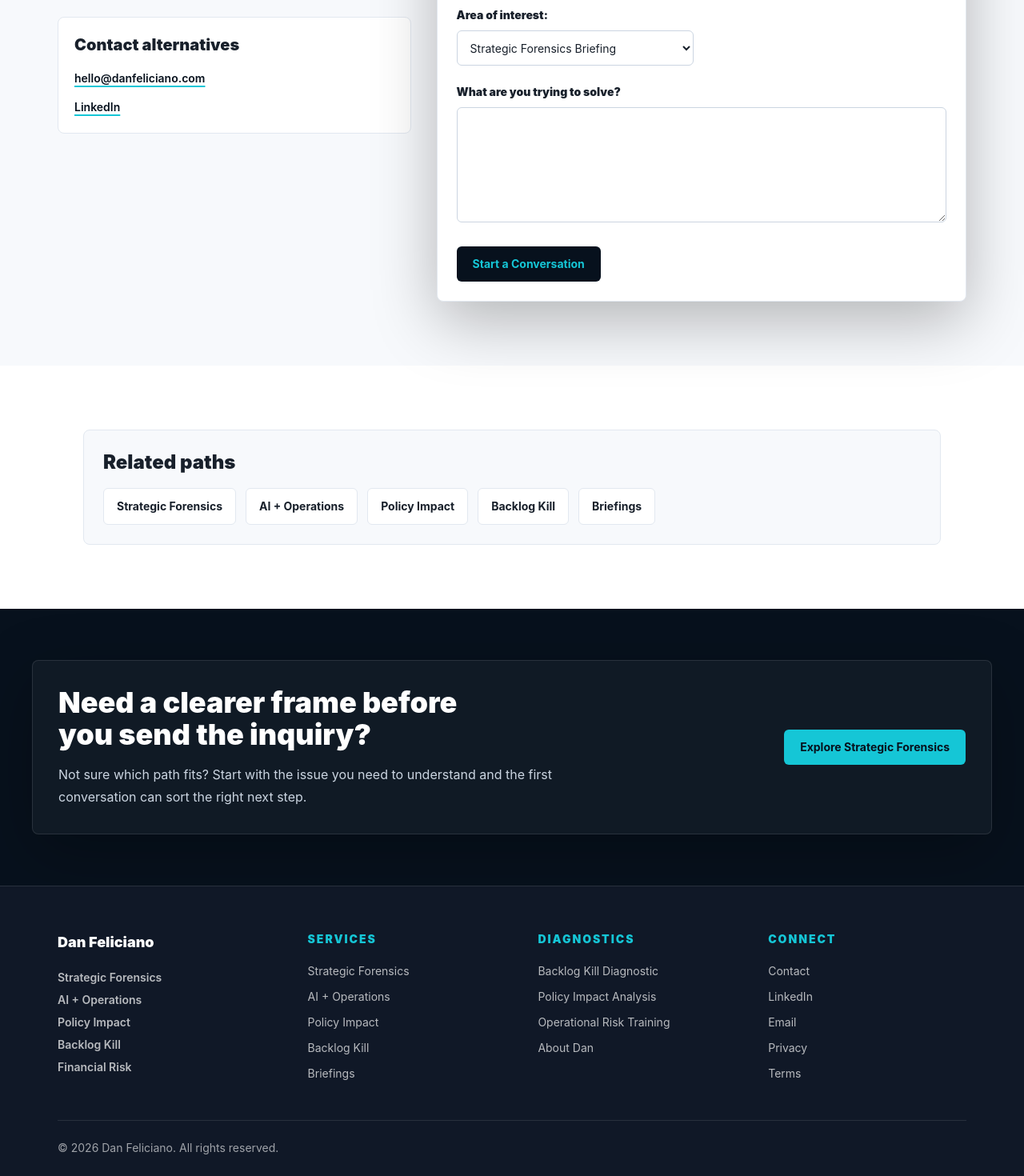
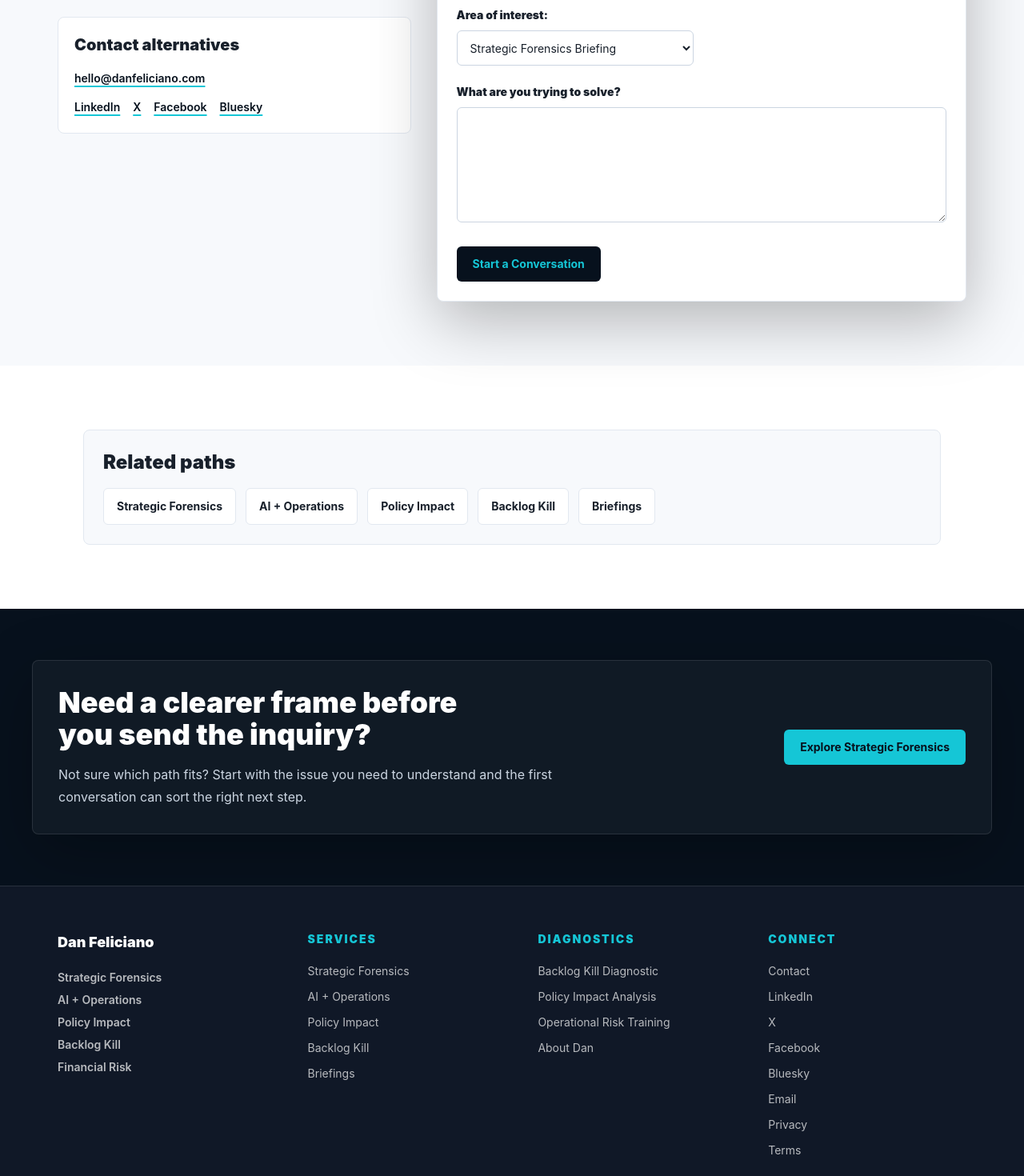
Before and after one commit to DanFeliciano/danfeliciano-site, a Next.js app: page /contact in a window 1280 px wide. Shown: the part 900-2370 px from the top of the page at 80% size. Built offline with nearby package versions, Linux system fonts and the light colour scheme.

Commit message:
Add official social profile links

```diff
--- a/src/app/contact/page.tsx
+++ b/src/app/contact/page.tsx
@@ -58,14 +58,19 @@ export default function ContactPage() {
                 >
                   {site.email}
                 </a>
-                <a
-                  className="text-ink underline decoration-signal decoration-2 underline-offset-4"
-                  href={site.linkedIn}
-                  rel="noreferrer"
-                  target="_blank"
-                >
-                  LinkedIn
-                </a>
+                <div className="flex flex-wrap gap-x-4 gap-y-2">
+                  {site.socialLinks.map((link) => (
+                    <a
+                      className="text-ink underline decoration-signal decoration-2 underline-offset-4"
+                      href={link.href}
+                      key={link.href}
+                      rel="noopener noreferrer"
+                      target="_blank"
+                    >
+                      {link.label}
+                    </a>
+                  ))}
+                </div>
               </div>
             </div>
           </div>
--- a/src/components/layout/site-footer.tsx
+++ b/src/components/layout/site-footer.tsx
@@ -48,7 +48,7 @@ const footerColumns: { title: string; links: FooterLink[] }[] = [
     title: "Connect",
     links: [
       { label: "Contact", href: "/contact" },
-      { label: "LinkedIn", href: site.linkedIn, external: true },
+      ...site.socialLinks.map((link) => ({ ...link, external: true as const })),
       { label: "Email", href: `mailto:${site.email}`, external: true },
       { label: "Privacy", href: "/privacy" },
       { label: "Terms", href: "/terms" },
@@ -84,7 +84,7 @@ export function SiteFooter() {
                       <a
                         className="transition hover:text-signal"
                         href={item.href}
-                        rel="noreferrer"
+                        rel={item.href.startsWith("mailto:") ? undefined : "noopener noreferrer"}
                         target={item.href.startsWith("mailto:") ? undefined : "_blank"}
                       >
                         {item.label}
--- a/src/content/site.ts
+++ b/src/content/site.ts
@@ -4,6 +4,21 @@ export type LinkItem = {
   label: string;
   href: SiteRoute;
 };
+
+export type SocialLink = {
+  label: "LinkedIn" | "X" | "Facebook" | "Bluesky";
+  href: string;
+};
+
+export const socialLinks = [
+  { label: "LinkedIn", href: "https://www.linkedin.com/in/danfeliciano/" },
+  { label: "X", href: "https://x.com/DanFeliciano" },
+  { label: "Facebook", href: "https://www.facebook.com/DanFelicianoLLC" },
+  {
+    label: "Bluesky",
+    href: "https://bsky.app/profile/danfeliciano.bsky.social",
+  },
+] as const satisfies readonly SocialLink[];
 
 export type Offer = {
   slug: string;
@@ -42,7 +57,8 @@ export const site = {
   description:
     "Strategic Forensics for leaders facing AI disruption, policy complexity, operational failure, weak data, budgets, backlogs, and financial risk.",
   email: "hello@danfeliciano.com",
-  linkedIn: "https://www.linkedin.com/in/danfeliciano/",
+  linkedIn: socialLinks[0].href,
+  socialLinks,
 };
 
 export const navItems: LinkItem[] = [
--- a/src/lib/seo.ts
+++ b/src/lib/seo.ts
@@ -48,6 +48,8 @@ export function createMetadata({
       card: "summary_large_image",
       title,
       description,
+      creator: "@DanFeliciano",
+      site: "@DanFeliciano",
     },
     robots: {
       index: true,
@@ -63,7 +65,7 @@ export function personJsonLd() {
     name: site.name,
     url: site.url,
     email: site.email,
-    sameAs: [site.linkedIn],
+    sameAs: site.socialLinks.map((link) => link.href),
     knowsAbout: [
       "Strategic Forensics",
       "AI disruption",
```
Also changed, not shown: 2 other files (tests, documents, lock files or other folders).
